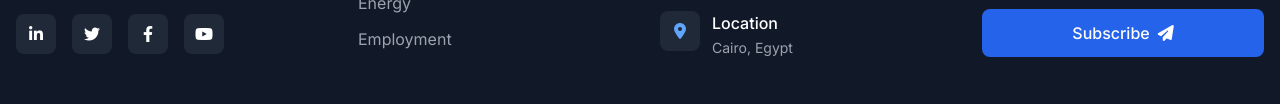
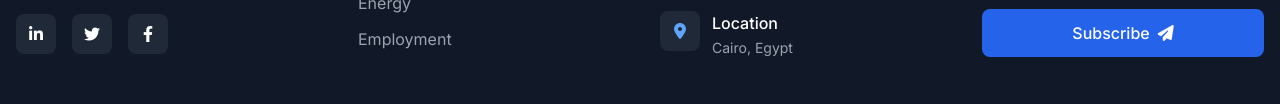
Before and after one commit to Pharox24/ShuaaMisrSite, a plain HTML site: page ShuaaMisr-master/index.html in a window 1280 px wide. Shown: the part 3447-3551 px from the top of the page. Drawn offline with nearby package versions, Linux system fonts and the light colour scheme.

Commit message:
UI redesign

```diff
--- a/ShuaaMisr-master/index.html
+++ b/ShuaaMisr-master/index.html
@@ -614,9 +614,9 @@
                         <a href="#" class="w-10 h-10 rounded-lg bg-gray-800 flex items-center justify-center hover:bg-blue-900 transition-all transform hover:-translate-y-1" aria-label="Facebook">
                             <i class="fab fa-facebook-f text-white"></i>
                         </a>
-                        <a href="#" class="w-10 h-10 rounded-lg bg-gray-800 flex items-center justify-center hover:bg-red-600 transition-all transform hover:-translate-y-1" aria-label="YouTube">
+                        <!-- <a href="#" class="w-10 h-10 rounded-lg bg-gray-800 flex items-center justify-center hover:bg-red-600 transition-all transform hover:-translate-y-1" aria-label="YouTube">
                             <i class="fab fa-youtube text-white"></i>
-                        </a>
+                        </a> -->
                     </div>
                 </div>
 
```
